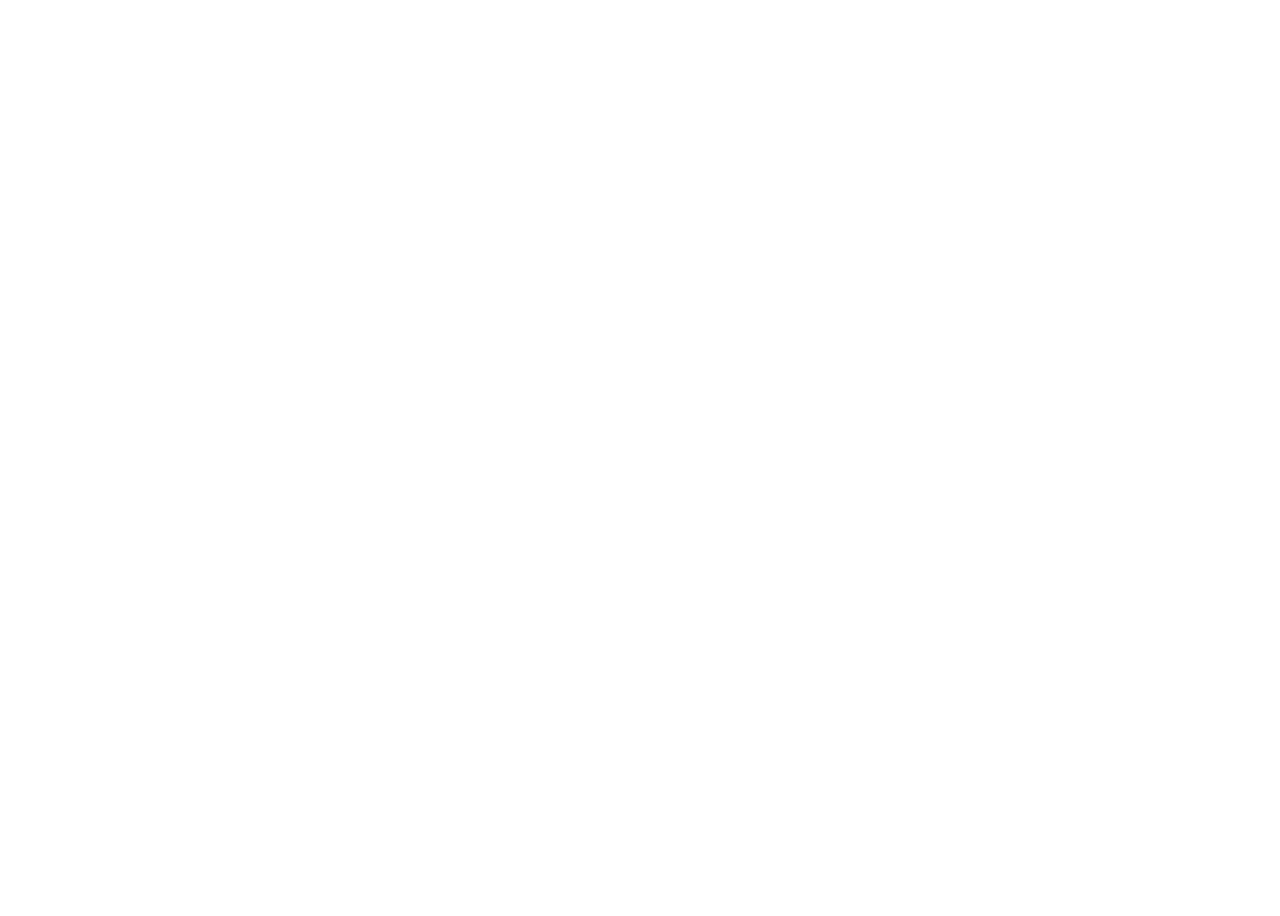
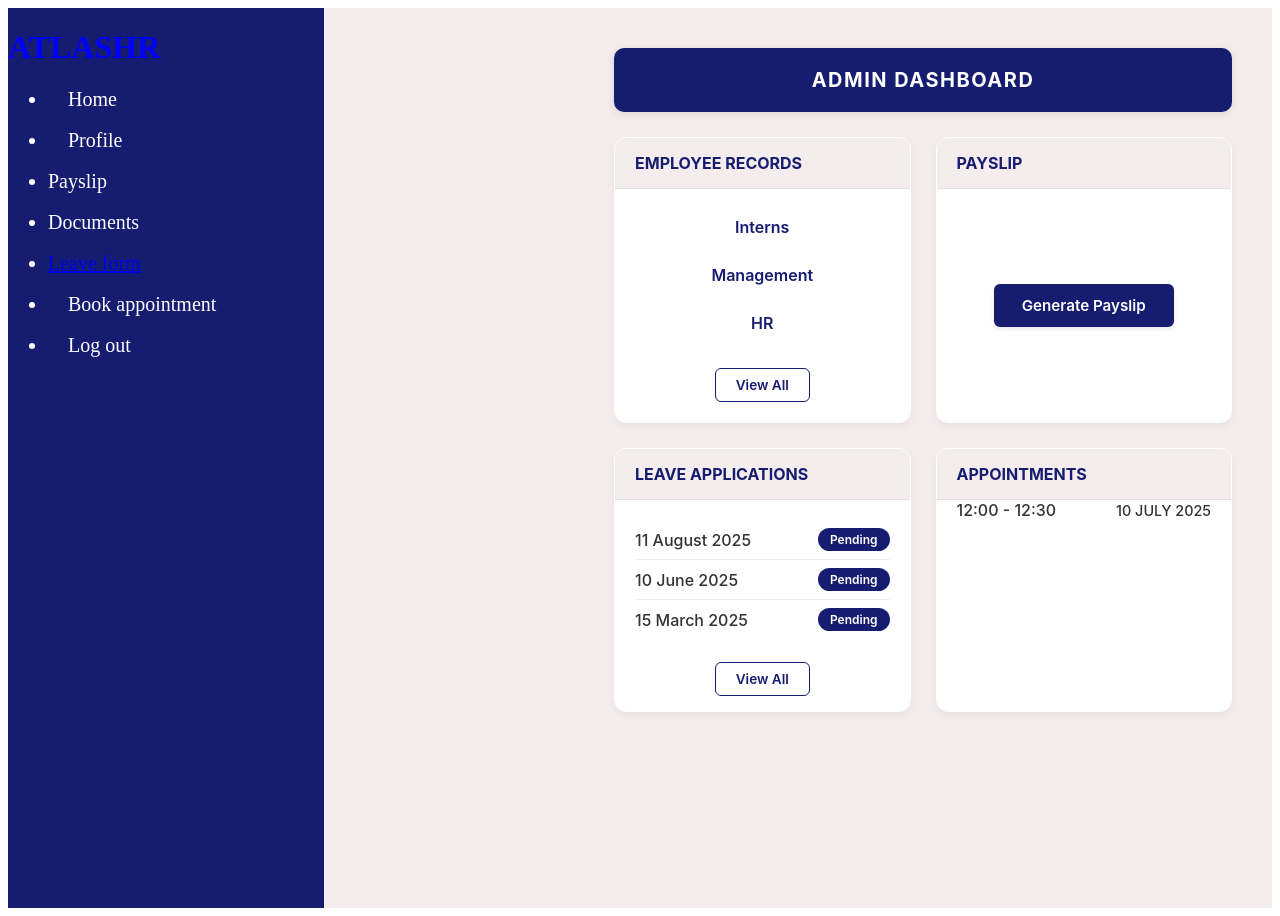
Before and after one commit to NetworkcoTeam/HR_Tool, a React (Create React App) app: page /Admin in a window 1280 px wide. Before the commit this address had no page. Before the commit the page ends 800 px from the top, so only its background shows below. Built offline with nearby package versions, Linux system fonts and the light colour scheme.

Commit message:
Admin Dashboard

```diff
--- a/src/App.js
+++ b/src/App.js
@@ -7,12 +7,13 @@
 import HomeLayout from './Components/HomeLayout';
 import './App.css';
 import Landing from './Pages/Landing';
+import Admin from './Pages/Admin';
 
 function App() {
   return (
 
 
-        <Routes>
+      <Routes>
         <Route path="/" element={<LandingLayout />}>
          <Route index element={<Landing />}/> </Route>
 
@@ -20,6 +21,7 @@
         <Route path="/home" element={<Home />}/> </Route>
 
         <Route path="/leaveForm" element={<LeaveForm/>}/>
+        <Route path="/Admin" element={<Admin/>}/>
       </Routes>
 
 
--- /dev/null
+++ b/src/Components/Dashboard.css
@@ -0,0 +1,244 @@
+/* Dashboard.css - Complete Styling */
+
+/* Main Container */
+.dashboard-content {
+  width: 100%;
+  min-height: 100vh;
+  background: #F5EDED;
+  font-family: 'Inter', sans-serif;
+  padding: 20px;
+  box-sizing: border-box;
+}
+
+/* Top Navigation - Centered Header */
+.dashboard-header {
+  display: flex;
+  justify-content: center;
+  align-items: center;
+  padding: 20px;
+  background: #161C70;
+  color: white;
+  border-radius: 10px;
+  margin-bottom: 25px;
+  box-shadow: 0 2px 8px rgba(0, 0, 0, 0.1);
+}
+
+.header-title {
+  font-weight: 700;
+  font-size: 1.25rem;
+  text-transform: uppercase;
+  letter-spacing: 1.5px;
+}
+
+/* Main Content Grid Layout */
+.dashboard-sections {
+  display: grid;
+  grid-template-columns: repeat(2, 1fr);
+  gap: 25px;
+}
+
+/* Section Styling (Common for all sections) */
+.section {
+  background: #F5EDED;
+  border: 1px solid #FFFFFF;
+  border-radius: 12px;
+  padding: 0;
+  min-height: 240px;
+  box-shadow: 0 4px 8px rgba(0, 0, 0, 0.05);
+  overflow: hidden;
+  display: flex;
+  flex-direction: column;
+}
+
+.section h3 {
+  color: #161C70;
+  margin: 0;
+  padding: 15px 20px;
+  font-size: 1rem;
+  text-transform: uppercase;
+  background: #F5EDED;
+  border-bottom: 1px solid #E0E0E0;
+}
+
+.section-content {
+  background: white;
+  padding: 20px;
+  flex: 1;
+  display: flex;
+  flex-direction: column;
+}
+
+/* Employee Records Specific Styles */
+.employee-records .section-content {
+  justify-content: flex-start;
+  align-items: center;
+  gap: 12px;
+}
+
+.records-content {
+  font-weight: 600;
+  color: #161C70;
+  font-size: 1rem;
+  text-align: center;
+  width: 100%;
+  text-decoration: none;
+  display: block;
+  padding: 8px 0;
+  transition: all 0.2s ease;
+}
+
+.records-content:hover {
+  color: #0f144d;
+  transform: translateY(-1px);
+}
+
+/* Payslip Specific Styles */
+.payslip .section-content {
+  justify-content: center;
+  align-items: center;
+}
+
+.generate-button {
+  background: #161C70;
+  color: white;
+  border: none;
+  padding: 12px 28px;
+  border-radius: 6px;
+  cursor: pointer;
+  font-weight: 600;
+  font-size: 0.95rem;
+  text-decoration: none;
+  transition: all 0.2s ease;
+  box-shadow: 0 2px 4px rgba(0, 0, 0, 0.1);
+  display: inline-block;
+}
+
+.generate-button:hover {
+  background: #0f144d;
+  transform: translateY(-1px);
+}
+
+/* Leave Applications Specific Styles */
+.appointments .section-content {
+  display: flex;
+  flex-direction: column;
+  gap: 8px;
+  padding-bottom: 15px;
+}
+
+.appointment-item {
+  display: flex;
+  justify-content: space-between;
+  align-items: center;
+  padding: 8px 0;
+  border-bottom: 1px solid #f0f0f0;
+  text-decoration: none;
+  color: inherit;
+}
+
+.appointment-item:last-child {
+  border-bottom: none;
+}
+
+.appointment-item span:first-child {
+  color: #333;
+  font-weight: 500;
+}
+
+.status-badge {
+  background: #161C70;
+  color: white;
+  padding: 4px 12px;
+  border-radius: 12px;
+  font-size: 0.75rem;
+  font-weight: 600;
+}
+
+/* View All Button Styles (Updated for both tiles) */
+.view-all-container {
+  margin-top: auto;
+  padding-top: 15px;
+  text-align: center;
+  width: 100%;
+}
+
+.view-all-button {
+  background: transparent;
+  color: #161C70;
+  border: 1px solid #161C70;
+  padding: 8px 20px;
+  border-radius: 6px;
+  font-weight: 600;
+  font-size: 0.85rem;
+  text-decoration: none;
+  transition: all 0.2s ease;
+  display: inline-block;
+}
+
+.view-all-button:hover {
+  background: #161C70;
+  color: white;
+}
+
+/* Appointments (Terms) Specific Styles */
+.terms .section-content {
+  justify-content: flex-start;
+  padding-top: 0;
+}
+
+.terms-info {
+  display: flex;
+  justify-content: space-between;
+  width: 100%;
+  align-items: center;
+  text-decoration: none;
+  color: inherit;
+  margin-top: 0;
+}
+
+.terms-info span {
+  color: #333;
+  font-weight: 500;
+}
+
+.terms-date {
+  font-weight: 600;
+  color: #161C70;
+  font-size: 0.9rem;
+}
+
+/* Responsive Adjustments */
+@media (max-width: 1024px) {
+  .dashboard-sections {
+    grid-template-columns: 1fr;
+  }
+
+  .section {
+    min-height: 200px;
+  }
+}
+
+@media (max-width: 768px) {
+  .dashboard-content {
+    padding: 15px;
+  }
+
+  .dashboard-header {
+    padding: 15px;
+  }
+
+  .generate-button {
+    padding: 10px 22px;
+    font-size: 0.9rem;
+  }
+
+  .view-all-button {
+    padding: 6px 16px;
+    font-size: 0.8rem;
+  }
+
+  .records-content {
+    padding: 6px 0;
+    font-size: 0.9rem;
+  }
+}
--- /dev/null
+++ b/src/Components/Dashboard.js
@@ -0,0 +1,77 @@
+import React from 'react';
+import { Link } from 'react-router-dom';
+import './Dashboard.css';
+
+const Dashboard = () => {
+  return (
+    <div className="dashboard-content">
+      {/* Top Navigation */}
+      <div className="dashboard-header">
+        <div className="header-title">ADMIN DASHBOARD</div>
+      </div>
+
+      {/* Main Content Sections */}
+      <div className="dashboard-sections">
+        {/* Employee Records */}
+        <div className="section employee-records">
+          <h3>Employee Records</h3>
+          <div className="section-content">
+            <Link to="/" className="records-content">Interns</Link>
+            <Link to="/" className="records-content">Management</Link>
+            <Link to="/" className="records-content">HR</Link>
+            <div className="view-all-container">
+              <Link to="/" className="view-all-button">View All</Link>
+            </div>
+          </div>
+        </div>
+
+        {/* Payslip */}
+        <div className="section payslip">
+          <h3>Payslip</h3>
+          <div className="section-content">
+            <div className="payslip-actions">
+              <Link to="/" className="generate-button">Generate Payslip</Link>
+            </div>
+          </div>
+        </div>
+
+        {/* Leave Applications */}
+        <div className="section appointments">
+          <h3>LEAVE APPLICATIONS</h3>
+          <div className="section-content">
+            <div className="appointment-items-container">
+              <Link to="/" className="appointment-item">
+                <span>11 August 2025</span>
+                <span className="status-badge">Pending</span>
+              </Link>
+              <Link to="/" className="appointment-item">
+                <span>10 June 2025</span>
+                <span className="status-badge">Pending</span>
+              </Link>
+              <Link to="/" className="appointment-item">
+                <span>15 March 2025</span>
+                <span className="status-badge">Pending</span>
+              </Link>
+            </div>
+            <div className="view-all-container">
+              <Link to="/" className="view-all-button">View All</Link>
+            </div>
+          </div>
+        </div>
+
+        {/* Terms of Employment */}
+        <div className="section terms">
+          <h3>APPOINTMENTS</h3>
+          <div className="section-content">
+            <Link to="/terms" className="terms-info">
+              <span>12:00 - 12:30</span>
+              <span className="terms-date">10 JULY 2025</span>
+            </Link>
+          </div>
+        </div>
+      </div>
+    </div>
+  );
+};
+
+export default Dashboard;
--- /dev/null
+++ b/src/Pages/Admin.css
@@ -0,0 +1,13 @@
+.admin-container {
+  display: flex;
+  min-height: 100vh;
+  width: 100%;
+  background: #F5EDED;
+}
+
+.dashboard-main {
+  flex: 1;
+  padding: 20px;
+  overflow: auto;
+  margin-left: 250px;
+}
--- /dev/null
+++ b/src/Pages/Admin.js
@@ -0,0 +1,17 @@
+import React from 'react';
+import Dashboard from '../Components/Dashboard';
+import Sidebar from '../Components/Sidebar';
+import './Admin.css';
+
+function Admin() {
+  return (
+    <div className="admin-container">
+      <Sidebar />
+      <div className="dashboard-main">
+        <Dashboard />
+      </div>
+    </div>
+  );
+}
+
+export default Admin;
```
Also changed, not shown: 23 other files (tests, documents, lock files or other folders).
